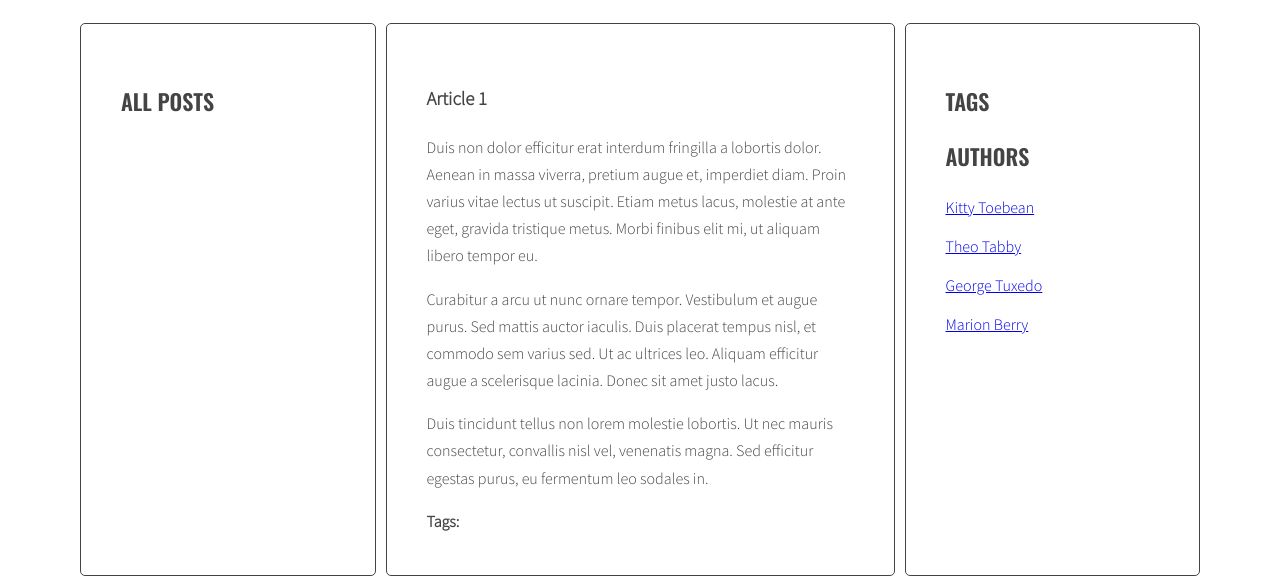
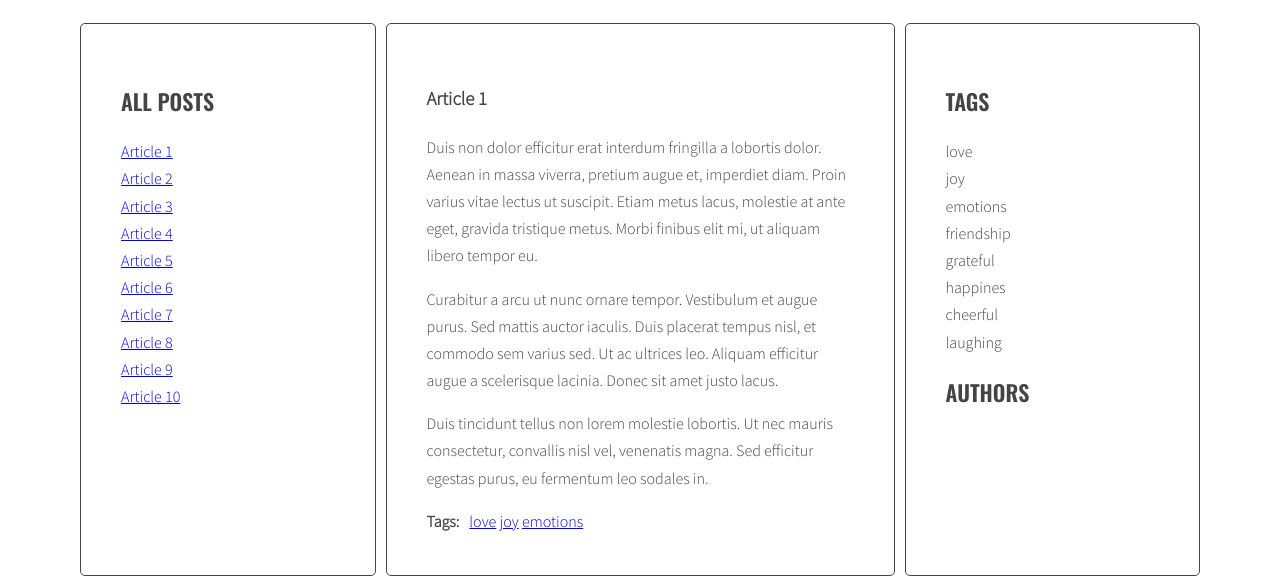
Before and after one commit to WiesiaBryzik/javascript-blog, a website: page index.html in a window 1280 px wide. Shown: the part 220-804 px from the top of the page. Drawn offline with nearby package versions, Linux system fonts and the light colour scheme.

Commit message:
Correct all

```diff
--- a/index.html
+++ b/index.html
@@ -17,7 +17,7 @@
                       </ul>
                   </aside>
                   <section class="posts">
-                      <article class="post active" id="article-1" data-tags="love heart emotions" data-author="Marion Berry">
+                      <article class="post active" id="article-1" data-tags="love joy emotions" data-author="Marion Berry2">
                           <h3 class="post-title">Article 1</h3>
                           <div class="post-content">
                               <p>Duis non dolor efficitur erat interdum fringilla a lobortis dolor. Aenean in massa viverra, pretium augue et, imperdiet diam. Proin varius vitae lectus ut suscipit. Etiam metus lacus, molestie at ante eget, gravida tristique metus. Morbi finibus elit mi, ut aliquam libero tempor eu.</p>
@@ -32,7 +32,7 @@
                               </ul>
                           </div>
                       </article>
-                      <article class="post" id="article-2" data-tags="emotions friendship friends" data-author="Theo Tabby">
+                      <article class="post" id="article-2" data-tags="emotions friendship joy" data-author="Theo Tabby2">
                           <h3 class="post-title">Article 2</h3>
                           <div class="post-content">
                               <p>Phasellus sollicitudin, arcu vel iaculis ullamcorper, quam leo viverra orci, et faucibus quam sapien vel est. Maecenas ac suscipit elit. Nullam interdum, lorem vitae venenatis pulvinar, ex dui malesuada nunc, tempus cursus enim metus vel nulla.</p>
@@ -47,7 +47,7 @@
                               </ul>
                           </div>
                       </article>
-                      <article class="post" id="article-3" data-tags="emotions sadness" data-author="George Tuxedo">
+                      <article class="post" id="article-3" data-tags="emotions joy" data-author="George Tuxedo2">
                           <h3 class="post-title">Article 3</h3>
                           <div class="post-content">
                               <p>Mauris vel pellentesque turpis, ac sodales nisl. Quisque iaculis mi velit, ut convallis tellus accumsan a. Quisque iaculis, nisi et dignissim tincidunt, nisl eros euismod nulla, finibus laoreet erat enim posuere elit.</p>
@@ -61,7 +61,7 @@
                               </ul>
                           </div>
                       </article>
-                      <article class="post" id="article-4" data-tags="emotions anger bad" data-author="Kitty Toebean" >
+                      <article class="post" id="article-4" data-tags="emotions joy grateful" data-author="Kitty Toebean2" >
                           <h3 class="post-title">Article 4</h3>
                           <div class="post-content">
                               <p>Morbi vel cursus nulla, vel varius mauris. Suspendisse sed elit sit amet risus faucibus vestibulum ut sit amet purus. Donec orci est, condimentum ut quam quis, scelerisque fringilla ligula.</p>
@@ -76,7 +76,7 @@
                               </ul>
                           </div>
                       </article>
-                      <article class="post" id="article-5" data-tags="emotions grateful" data-author="Marion Berry">
+                      <article class="post" id="article-5" data-tags="emotions grateful" data-author="Marion Berry2">
                           <h3 class="post-title">Article 5</h3>
                           <div class="post-content">
                               <p>Suspendisse sem eros, euismod condimentum arcu ac, consequat fermentum orci. Nam convallis lacus nec interdum vestibulum. Vestibulum luctus, quam eu tristique ornare, lorem nibh sodales enim, vitae tempor dolor ante vitae tortor.</p>
@@ -91,7 +91,7 @@
                               </ul>
                           </div>
                       </article>
-                      <article class="post" id="article-6" data-tags="emotions happines grateful cheerful" data-author="George Tuxedo">
+                      <article class="post" id="article-6" data-tags="emotions happines grateful cheerful" data-author="George Tuxedo2">
                           <h3 class="post-title">Article 6</h3>
                           <div class="post-content">
                               <p>Donec posuere iaculis ante sed hendrerit. Lorem ipsum dolor sit amet, consectetur adipiscing elit. Quisque hendrerit neque nec urna tincidunt, quis vehicula dui vulputate. Morbi est sapien, auctor ut lectus eu, placerat viverra lorem.</p>
@@ -106,7 +106,7 @@
                               </ul>
                           </div>
                       </article>
-                      <article class="post" id="article-7" data-tags="emotions hate" data-author="Kitty Toebean">
+                      <article class="post" id="article-7" data-tags="emotions grateful" data-author="Kitty Toebean2">
                           <h3 class="post-title">Article 7</h3>
                           <div class="post-content">
                               <p>Donec eleifend mauris ac nisl fermentum, ac fermentum turpis dignissim. Aliquam diam nisl, imperdiet a varius eget, lobortis sed nisi. Nullam suscipit ipsum sed magna blandit, sed pellentesque urna malesuada.</p>
@@ -121,7 +121,7 @@
                               </ul>
                           </div>
                       </article>
-                      <article class="post" id="article-8" data-tags="emotions joy cheerful" data-author="Theo Tabby">
+                      <article class="post" id="article-8" data-tags="emotions joy cheerful" data-author="Theo Tabby2">
                           <h3 class="post-title">Article 8</h3>
                           <div class="post-content">
                               <p>Praesent quis imperdiet erat. Curabitur tempor sapien a interdum malesuada. Proin libero erat, sagittis a sollicitudin eget, pulvinar nec risus. Cras et suscipit sem.</p>
@@ -136,7 +136,7 @@
                               </ul>
                           </div>
                       </article>
-                      <article class="post" id="article-9" data-tags="emotions laughing cheerful" data-author="Marion Berry">
+                      <article class="post" id="article-9" data-tags="emotions laughing cheerful" data-author="Marion Berry2">
                           <h3 class="post-title">Article 9</h3>
                           <div class="post-content">
                               <p>Tam et facilisis purus. Donec vulputate est quis lobortis posuere. Nunc vitae lorem ut odio faucibus pulvinar nec in justo. Ut ut ante ac tellus ornare tempus. Nunc maximus, tortor et dictum convallis, nunc libero posuere leo, scelerisque ultrices arcu sapien ut tellus.</p>
@@ -151,7 +151,7 @@
                               </ul>
                           </div>
                       </article>
-                      <article class="post" id="article-10" data-tags="emotions disappointment" data-author="George Tuxedo">
+                      <article class="post" id="article-10" data-tags="emotions laughing" data-author="George Tuxedo2">
                           <h3 class="post-title">Article 10</h3>
                           <div class="post-content">
                               <p>Aliquam erat volutpat. Ut non eleifend lectus. Donec suscipit tellus tempor, ornare dui id, hendrerit neque. Phasellus lacinia laoreet dui in luctus. Sed hendrerit, magna sit amet varius tempor, augue augue scelerisque est, non scelerisque mauris libero eu sapien.</p>
@@ -173,32 +173,21 @@
                       </ul>
                       <h2 class="section-title">Authors</h2>
                       <ul class="list authors">
-                          <li>
-                              <a href="#">
-                                  <span class="author-name">Kitty Toebean</span>
-                              </a>
-                          </li>
-                          <li>
-                              <a href="#">
-                                  <span class="author-name">Theo Tabby</span>
-                              </a>
-                          </li>
-                          <li>
-                              <a href="#">
-                                  <span class="author-name">George Tuxedo</span>
-                              </a>
-                          </li>
-                          <li>
-                              <a href="#">
-                                  <span class="author-name">Marion Berry</span>
-                              </a>
-                          </li>
+
                       </ul>
                   </aside>
               </main>
           </div>
       </div>
       <script id="template-article-link" type="text/x-handlebars-template">
+        <li><a href="#{{ id }}"><span>{{ title }}</span></a></li>
+      </script>
+
+      <script id="template-tag-link" type="text/x-handlebars-template">
+        <li><a href="#{{ id }}"><span>{{ title }}</span></a></li>
+      </script>
+
+      <script id="template-author-link" type="text/x-handlebars-template">
         <li><a href="#{{ id }}"><span>{{ title }}</span></a></li>
       </script>
 
--- a/js/script.js
+++ b/js/script.js
@@ -1,27 +1,23 @@
-'use strict'; //shows error
-
-/*document.getElementById('test-button').addEventListener('click', function () {
-      const links = document.querySelectorAll('.titles a');
-      console.log('links:', links);
-  });*/
+{ 'use strict'; //shows error
 
 const templates = {
   articleLink: Handlebars.compile(document.querySelector('#template-article-link').innerHTML),
   tagLink: Handlebars.compile(document.querySelector('#template-tag-link').innerHTML),
   authorLink: Handlebars.compile(document.querySelector('#template-author-link').innerHTML),
-  tagCloudLink: Handlebars.compile(document.querySelector('templates.tagCloudLink').innerHTML)
+  tagCloudLink: Handlebars.compile(document.querySelector('#template-tag-cloud-link').innerHTML)
   };
 
   const optArticleSelector = '.post',
     optTitleSelector = '.post-title',
     optTitleListSelector = '.titles',
     optArticleTagsSelector = '.post-tags .list',
-  optArticleAuthorSelector = '.post-author',
+    optArticleAuthorSelector = '.authors',
     optTagsListSelector = '.tags.list',
     optCloudClassCount = 5,
     optCloudClassPrefix = 'tag-size-';
 
-const titleClickHandler = function (event) {
+  //ok
+  const titleClickHandler = function(event) {
     event.preventDefault();
     const clickedElement = this;
     console.log('Link was clicked!');
@@ -53,23 +49,23 @@ const titleClickHandler = function (event) {
     console.log(targetArticle);
 
     /* add class 'active' to the correct article */
-
     targetArticle.classList.add('active');
   };
 
+  //almost ok
   function generateTitleLinks(customSelector = '') {
-
     /* remove contents of titleList */
     const titleList = document.querySelector(optTitleListSelector);
     titleList.innerHTML = '';
 
     /* for each article */
-  const articles = document.querySelectorAll(optArticleSelector + customSelector);
+    const articles = document.querySelectorAll(
+      optArticleSelector + customSelector
+    );
 
     let html = '';
 
     for (let article of articles) {
-
       /* get the article id */
       const articleId = article.getAttribute('id');
       console.log(articleId);
@@ -80,11 +76,10 @@ function generateTitleLinks(customSelector = '') {
       /* get the title from the title element */
       // const linkHTML = '<li><a href="#' + articleId + '"><span>' + articleTitle + '</span></a></li>';
       // console.log(linkHTML);
-    const linkHTMLData = {id: articleId, title: articleTitle};
+      const linkHTMLData = { id: articleId, title: articleTitle };
       const linkHTML = templates.articleLink(linkHTMLData);
 
       /* create HTML of the link */
-
 
       /* insert link into titleList */
       html = html + linkHTML;
@@ -102,31 +97,31 @@ function generateTitleLinks(customSelector = '') {
 
   generateTitleLinks();
 
-function calculateTagsParams(tags){
-  const params ={max : 0, min : 999999};
+  //znajdowanie najmniejszej i największej liczby wystąpień
+  function calculateTagsParams(tags) {
+    const params = { max: 0, min: 999999 };
 
-// co w miejscu drugiego if???????
-  for(let tag in tags){
-    if(tags[tag] > params.max){
+    for (let tag in tags) {
+      if (tags[tag] > params.max) {
         params.max = tags[tag];
-    if (tags[tag] < params.min){
+      } else if (tags[tag] < params.min) {
           params.min = tags[tag];
         }
-
         console.log(tag + ' is used ' + tags[tag] + ' times');
       }
-
     return params;
   }
 
-  function calculateTagClass(count, params){
+  function calculateTagClass(count, params) {
     const normalizedCount = count - params.min;
     const normalizedMax = params.max - params.min;
     const percentage = normalizedCount / normalizedMax;
-    const classNumber = Math.floor( percentage * (optCloudClassCount - 1) + 1 );
-    return classNumber;
+    const classNumber = Math.floor(percentage * (optCloudClassCount - 1) + 1);
+    return optCloudClassPrefix + classNumber;
 }
 
+
+  //almost ok
   function generateTags() {
     /* [NEW] create a new variable allTags with an empty object */
     let allTags = {};
@@ -138,7 +133,6 @@ function calculateTagsParams(tags){
 
     /* START LOOP: for every article: */
     for (let article of articles) {
-
       /* find tags wrapper */
       const tagList = article.querySelector(optArticleTagsSelector);
       tagList.innerHTML = '';
@@ -158,19 +152,19 @@ function calculateTagsParams(tags){
       for (let tag of articleTagsArray) {
         console.log(tag);
 
-        /* ?? czy tu ma byc tag tag?? generate HTML of the link */
-        // const linkHTML = '<li><a href="#tag-' + tag + '">' + tag + '</a>' + "&nbsp;" + '</li>';
+       /* generate HTML of the link */
+        //const linkHTML = '<li><a href="#tag-' + tag + '"><span>' + tag + '</span></a>' + '&nbsp;' + '</li>';
         // console.log(linkHTML);
-        const linkHTMLData = {id: tag, title: tag};
-        const linkHTML = templates.tag(linkHTMLData);
+        const linkHTMLData = { id: articleTags, title: tag };
+        const linkHTML = templates.tagLink(linkHTMLData);
         /* add generated code to html variable */
         html = html + linkHTML;
 
         /* [NEW] check if this link is NOT already in allTags */
-        if(!allTags.hasOwnProperty(tag)){
+        if (!allTags.hasOwnProperty(tag)) {
           /* [NEW] add generated code to allTags object */
           allTags[tag] = 1;
-        } else{
+        } else {
           allTags[tag]++;
         }
 
@@ -184,20 +178,21 @@ function calculateTagsParams(tags){
     /* [NEW] find list of tags in right column */
     const tagList = document.querySelector('.tags');
 
+    const tagsParams = calculateTagsParams(allTags);
+    console.log('tagsParams:', tagsParams);
     /* [NEW] create variable for all links HTML code */
-    const tagsParams = calculateTagParams(allTags);
-    console.log('tagsParams:', tagsParams);
+
     // let allTagsHTML = '';
     const allTagsData = {tags: []};
 
-
-    const tagLinkHTML = '<li>' + calculateTagClass(allTags[tag], tagsParam) + tag + (' + allTags[tag] + ') + '</li>';
-    console.log('tagLinkHTML:', tagLinkHTML);
+    // const tagLinkHTML = '<li>' + calculateTagClass(allTags[tag], tagsParam) + tag + ' + allTags[tag] + ' + '</li>';
+    // console.log('tagLinkHTML:', tagLinkHTML);
 
     /* [NEW] START LOOP: for each tag in allTags: */
-    for(let tag in allTags){
-      /*[NEW] ???????????????????????? generate code of a link and add it to allTagsHTML */
+    for (let tag in allTags) {
+      /*[NEW] ? generate code of a link and add it to allTagsHTML */
       //allTagsHTML += tagLinkHTML;
+
       allTagsData.tags.push({
         tag: tag,
         count: allTags[tag],
@@ -217,14 +212,14 @@ function calculateTagsParams(tags){
     /* prevent default action for this event */
     event.preventDefault();
 
-    /* make new constant named "clickedElement" and give it the value of "this" */
+    /* make new constant named 'clickedElement' and give it the value of 'this' */
     const clickedElement = this;
 
-    /* make a new constant "href" and read the attribute "href" of the clicked element */
+    /* make a new constant 'href' and read the attribute 'href' of the clicked element */
     const href = clickedElement.getAttribute('href');
     console.log(href);
 
-    /* make a new constant "tag" and extract tag from the "href" constant */
+    /* make a new constant 'tag' and extract tag from the 'href' constant */
     const tag = href.replace('#tag-', '');
     console.log(tag);
 
@@ -233,37 +228,33 @@ function calculateTagsParams(tags){
 
     /* START LOOP: for each active tag link */
     for (let activeTag of activeTags) {
-
       /* remove class active */
       activeTag.classList.remove('active');
 
       /* END LOOP: for each active tag link */
     }
 
-    /* ??????? nieużyta stała niżej ta sam zmienna??? find all tag links with "href" attribute equal to the "href" constant */
-    const hrefEqualTag = document.querySelectorAll('a[href="' + href + '"]');
+    /* find all tag links with 'href' attribute equal to the 'href' constant */
+    const hrefEqualTags = document.querySelectorAll('a[href="' + href + '"]');
 
     /*???????????????????????????????? START LOOP: for each found tag link */
-    for (let hrefEqualTag of activeTags) {
-
+    for (let hrefEqualTag of hrefEqualTags) {
       /* add class active */
       hrefEqualTag.classList.add('active');
 
       /* END LOOP: for each found tag link */
     }
-    /* execute function "generateTitleLinks" with article selector as argument */
+    /* execute function 'generateTitleLinks' with article selector as argument */
   }
-  generateTitleLinks('[data-tags~="' + tag + '"]');
+  generateTitleLinks('[data-tags~=' + tag + ']');
 
   function addClickListenersToTags() {
     /* find all links to tags */
     const links = document.querySelectorAll('.post-tags a');
 
     /* START LOOP: for each link */
-    for(let link of links)
-
     /* add tagClickHandler as event listener for that link */
-      link.addEventListener('click', tagClickHandler);
+    for (let link of links) link.addEventListener('click', tagClickHandler);
 
     /* END LOOP: for each link */
   }
@@ -277,7 +268,6 @@ function calculateTagsParams(tags){
 
     /* START LOOP: for every article: */
     for (let article of articles) {
-
       /* find author wrapper */
       const authorList = article.querySelector(optArticleAuthorSelector);
       authorList.innerHTML = '';
@@ -285,18 +275,18 @@ function calculateTagsParams(tags){
       /* make html variable with empty string */
       let html = '';
 
-      /* get tags from data-tags attribute */
+      /* get author from data-author attribute */
       const articleAuthor = article.getAttribute('data-author');
       console.log(articleAuthor);
 
       /* generate HTML of the author */
-      // const authorHTML = '<a href="#author-' + articleAuthor + '">' + articleAuthor + '</a>';
-      // console.log(authorHTML);
-      const linkHTMLData = {id: articleAuthor, title: articleAuthor};
+      //const authorHTML = '<li><a href="#author-' + articleAuthor + '"><span>' + articleAuthor + '</span></a></li>';
+      //console.log(authorHTML);
+      const linkHTMLData = { id: articleAuthor, title: articleAuthor };
       const linkHTML = templates.authorLink(linkHTMLData);
 
       /* add generated code to html variable */
-      html = html + linktHTML;
+      html = html + linkHTML;
 
       /* insert HTML of all the links into the tags wrapper */
       authorList.innerHTML = html;
@@ -304,59 +294,57 @@ function calculateTagsParams(tags){
   }
   generateAuthors();
 
-
   function authorClickHandler(event) {
     /* prevent default action for this event */
     event.preventDefault();
 
-    /* make new constant named "clickedElement" and give it the value of "this" */
+    /* make new constant named 'clickedElement' and give it the value of 'this' */
     const clickedElement = this;
 
-    /* make a new constant "href" and read the attribute "href" of the clicked element */
+    /* make a new constant 'href' and read the attribute 'href' of the clicked element */
     const href = clickedElement.getAttribute('href');
     console.log(href);
 
-    /* make a new constant "tag" and extract tag from the "href" constant */
+    /* make a new constant 'author' and extract author from the 'href' constant */
     const author = href.replace('#author-', '');
     console.log(tag);
 
-    /* find all tag links with class active */
-    const activeAuthors = document.querySelectorAll('a.active[href^="#author-"]');
+    /* find all author links with class active */
+    const activeAuthors = document.querySelectorAll(
+      'a.active[href^="#author-"]'
+    );
 
-    /* START LOOP: for each active tag link */
+    /* START LOOP: for each active author link */
     for (let activeAuthor of activeAuthors) {
-
       /* remove class active */
       activeAuthor.classList.remove('active');
 
-      /* END LOOP: for each active tag link */
+      /* END LOOP: for each active author link */
     }
 
-    /* find all tag links with "href" attribute equal to the "href" constant */
+    /* find all tag links with 'href' attribute equal to the 'href' constant */
     const tarAuthors = document.querySelectorAll('a[href="' + href + '"]');
 
     /*???????????????????????????????? START LOOP: for each found author link */
     for (let tarAuthor of tarAuthors) {
-
       /* remove? class active */
       tarAuthor.classList.remove('active');
 
       /* END LOOP: for each found author link */
     }
-    /* execute function "generateTitleLinks" with article selector as argument */
-  }
+    /* execute function 'generateTitleLinks' with article selector as argument */
+
   /*???????author jest not defined wiec jak mam się odnieść do author skoro jest poza {}*/
   generateTitleLinks('[data-author="' + author + '"]');
+  }
 
   function addClickListenersToAuthors() {
     /* find all links to authors */
     const links = document.querySelectorAll('.post-author a');
 
     /* START LOOP: for each link */
-    for(let link of links)
-
     /* add tagClickHandler as event listener for that link */
-      link.addEventListener('click', authorClickHandler);
+    for (let link of links) link.addEventListener('click', authorClickHandler);
 
     /* END LOOP: for each link */
   }
--- a/sass/style.scss
+++ b/sass/style.scss
@@ -40,6 +40,11 @@ body {
     font-weight: 400;
     color: lighten($color-dark, 20%);
   }
+}
+
+.tag-size-5 {
+  font-size: 40px;
+  color: red;
 }
 
 /* Layout */
```
Also changed, not shown: css/style.css, 1 other file. Lines whose indentation alone changed are shown as unchanged.
